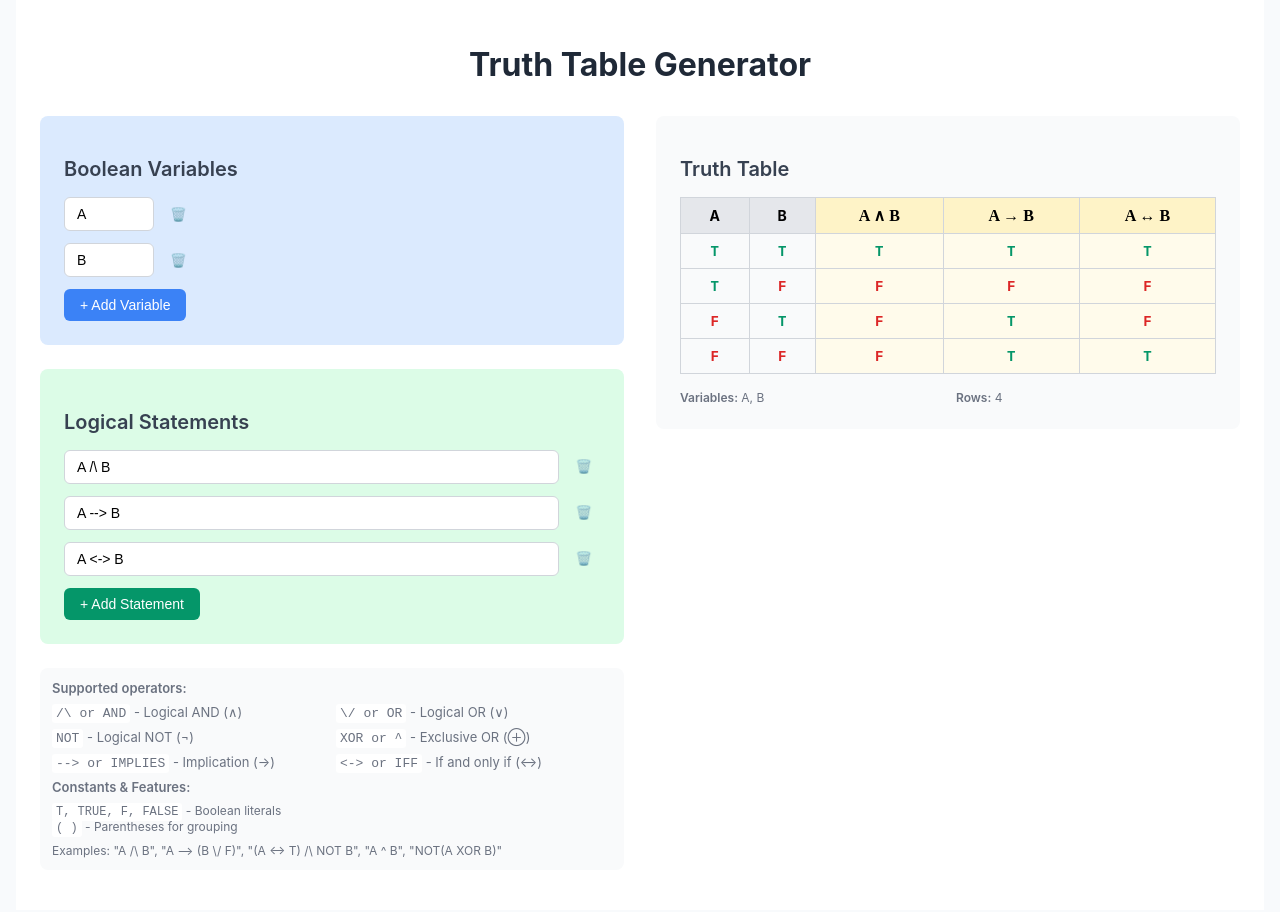
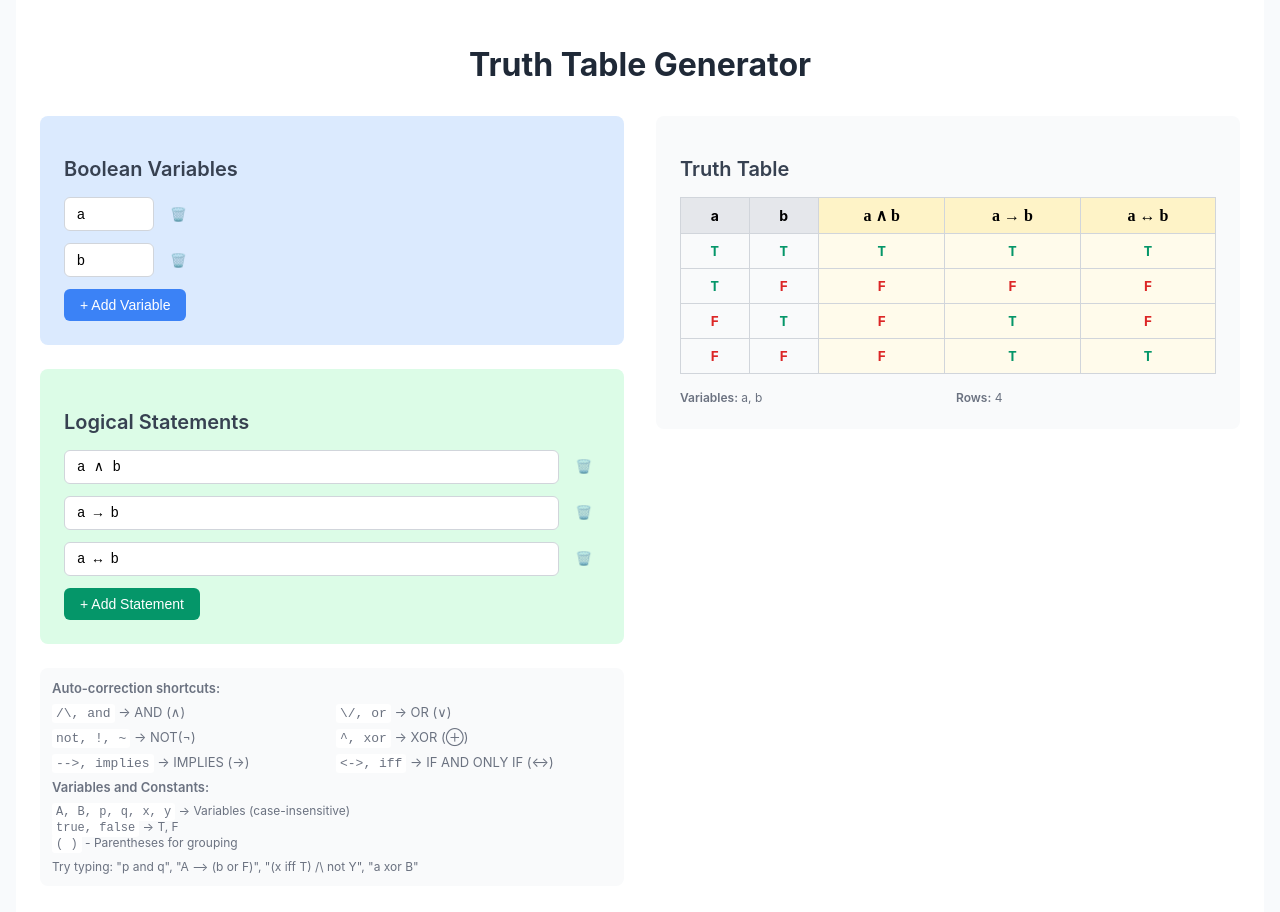
Before and after one commit to arjbarber/truth-table-generator, a React (Create React App) app: page / in a window 1280 px wide. Shown: the top 912 px of the page. Built offline with nearby package versions, Linux system fonts and the light colour scheme.

Commit message:
added autocorrect

```diff
--- a/src/App.js
+++ b/src/App.js
@@ -1,13 +1,13 @@
 import React, { useState, useCallback } from 'react';
 
 const TruthTableGenerator = () => {
-  const [variables, setVariables] = useState(['A', 'B']);
-  const [statements, setStatements] = useState(['A /\\ B', 'A --> B', 'A <-> B']);
+  const [variables, setVariables] = useState(['a', 'b']);
+  const [statements, setStatements] = useState(['a ∧ b', 'a → b', 'a ↔ b']);
   const [truthTable, setTruthTable] = useState([]);
   const [error, setError] = useState('');
 
   const addVariable = () => {
-    const nextLetter = String.fromCharCode(65 + variables.length);
+    const nextLetter = String.fromCharCode(97 + variables.length);
     if (variables.length < 8) {
       setVariables([...variables, nextLetter]);
     }
@@ -21,7 +21,8 @@ const TruthTableGenerator = () => {
 
   const updateVariable = (index, value) => {
     const newVars = [...variables];
-    newVars[index] = value.toUpperCase().replace(/[^A-Z]/g, '').slice(0, 1);
+    // Allow both uppercase and lowercase letters
+    newVars[index] = value.replace(/[^A-Za-z]/g, '').slice(0, 1);
     setVariables(newVars);
   };
 
@@ -33,13 +34,75 @@ const TruthTableGenerator = () => {
     setStatements(statements.filter((_, i) => i !== index));
   };
 
+  // Enhanced auto-correction function
+  const autoCorrectLogicalExpression = (input) => {
+    let corrected = input;
+
+    // Define replacements in order of specificity (longest patterns first)
+    const replacements = [
+      // Biconditional (if and only if)
+      { pattern: /\bif\s+and\s+only\s+if\b/gi, symbol: ' ↔ ' },
+      { pattern: /\biff\b/gi, symbol: ' ↔ ' },
+      { pattern: /<->/g, symbol: ' ↔ ' },
+
+      // Implication
+      { pattern: /\bimplies\b/gi, symbol: ' → ' },
+      { pattern: /\bif\s+then\b/gi, symbol: ' → ' },
+      { pattern: /-->/g, symbol: ' → ' },
+
+      // Conjunction (AND)
+      { pattern: /\band\b/gi, symbol: ' ∧ ' },
+      { pattern: /\/\\/g, symbol: ' ∧ ' },
+
+      // Disjunction (OR)
+      { pattern: /\bor\b/gi, symbol: ' ∨ ' },
+      { pattern: /\\\//g, symbol: ' ∨ ' },
+
+      // Exclusive OR
+      { pattern: /\bxor\b/gi, symbol: ' ⊕ ' },
+      { pattern: /\^/g, symbol: ' ⊕ ' },
+
+      // Negation
+      { pattern: /\bnot\b/gi, symbol: '¬' },
+      { pattern: /~/g, symbol: '¬' },
+      { pattern: /!/g, symbol: '¬' },
+
+      // Constants
+      { pattern: /\btrue\b/gi, symbol: 'T' },
+      { pattern: /\t\b/gi, symbol: 'T' },
+      { pattern: /\bfalse\b/gi, symbol: 'F' },
+      { pattern: /\f\b/gi, symbol: 'F' },
+    ];
+
+    // Apply replacements
+    replacements.forEach(({ pattern, symbol }) => {
+      corrected = corrected.replace(pattern, symbol);
+    });
+
+    // Clean up extra spaces around operators but preserve user spaces
+    corrected = corrected.replace(/\s*(¬)\s*/g, '$1 ');
+    corrected = corrected.replace(/\s*(∧|∨|→|↔|⊕)\s*/g, ' $1 ');
+    corrected = corrected.replace(/\s{2,}/g, ' '); // Only replace multiple spaces with single space
+
+    return corrected;
+  };
+
   const updateStatement = (index, value) => {
     const newStatements = [...statements];
-    newStatements[index] = value;
+    const currentStatement = statements[index];
+
+    // Only apply auto-correction if the text is getting longer (user is typing, not deleting)
+    if (value.length > currentStatement.length) {
+      newStatements[index] = autoCorrectLogicalExpression(value);
+    } else {
+      // User is deleting, don't auto-correct
+      newStatements[index] = value;
+    }
+
     setStatements(newStatements);
   };
 
-  // Function to convert logical expressions to symbols
+  // Function to convert logical expressions to symbols (kept for backward compatibility)
   const convertToSymbols = (expression) => {
     let result = expression;
 
@@ -70,113 +133,124 @@ const TruthTableGenerator = () => {
 
   const evaluateExpression = (expression, values) => {
     try {
-      // Improved tokenizer that handles multi-character operators properly
       const tokenize = (expr) => {
         const tokens = [];
         let i = 0;
-        expr = expr.replace(/\s+/g, ' ').trim().toUpperCase();
+        expr = expr.replace(/\s+/g, ' ').trim();
 
-        while (i < expr.length) {
-          if (expr[i] === ' ') {
+        // Handle Unicode symbols and convert them to text for parsing
+        expr = expr.replace(/¬/g, 'NOT ');
+        expr = expr.replace(/∧/g, ' AND ');
+        expr = expr.replace(/∨/g, ' OR ');
+        expr = expr.replace(/→/g, ' IMPLIES ');
+        expr = expr.replace(/↔/g, ' IFF ');
+        expr = expr.replace(/⊕/g, ' XOR ');
+
+        // Convert to uppercase for parsing but preserve original case for variable lookup
+        const upperExpr = expr.toUpperCase();
+
+        while (i < upperExpr.length) {
+          if (upperExpr[i] === ' ') {
             i++;
             continue;
           }
 
           // Single character tokens
-          if (expr[i] === '(' || expr[i] === ')') {
-            tokens.push(expr[i]);
+          if (upperExpr[i] === '(' || upperExpr[i] === ')') {
+            tokens.push(upperExpr[i]);
             i++;
             continue;
           }
 
           // Multi-character operators - check in order of length (longest first)
-          if (expr.substr(i, 13) === 'IF AND ONLY IF') {
+          if (upperExpr.substr(i, 13) === 'IF AND ONLY IF') {
             tokens.push('IFF');
             i += 13;
             continue;
           }
 
-          if (expr.substr(i, 7) === 'IMPLIES') {
+          if (upperExpr.substr(i, 7) === 'IMPLIES') {
             tokens.push('IMPLIES');
             i += 7;
             continue;
           }
 
-          if (expr.substr(i, 5) === 'FALSE') {
+          if (upperExpr.substr(i, 5) === 'FALSE') {
             tokens.push('FALSE');
             i += 5;
             continue;
           }
 
-          if (expr.substr(i, 4) === 'TRUE') {
+          if (upperExpr.substr(i, 4) === 'TRUE') {
             tokens.push('TRUE');
             i += 4;
             continue;
           }
 
-          if (expr.substr(i, 3) === 'XOR') {
+          if (upperExpr.substr(i, 3) === 'XOR') {
             tokens.push('XOR');
             i += 3;
             continue;
           }
 
-          if (expr.substr(i, 3) === 'AND') {
+          if (upperExpr.substr(i, 3) === 'AND') {
             tokens.push('AND');
             i += 3;
             continue;
           }
 
-          if (expr.substr(i, 3) === 'NOT') {
+          if (upperExpr.substr(i, 3) === 'NOT') {
             tokens.push('NOT');
             i += 3;
             continue;
           }
 
-          if (expr.substr(i, 3) === 'IFF') {
+          if (upperExpr.substr(i, 3) === 'IFF') {
             tokens.push('IFF');
             i += 3;
             continue;
           }
 
-          if (expr.substr(i, 3) === '<->') {
+          if (upperExpr.substr(i, 3) === '<->') {
             tokens.push('IFF');
             i += 3;
             continue;
           }
 
-          if (expr.substr(i, 3) === '-->') {
+          if (upperExpr.substr(i, 3) === '-->') {
             tokens.push('IMPLIES');
             i += 3;
             continue;
           }
 
-          if (expr.substr(i, 2) === 'OR') {
+          if (upperExpr.substr(i, 2) === 'OR') {
             tokens.push('OR');
             i += 2;
             continue;
           }
 
-          if (expr.substr(i, 2) === '/\\') {
+          if (upperExpr.substr(i, 2) === '/\\') {
             tokens.push('AND');
             i += 2;
             continue;
           }
 
-          if (expr.substr(i, 2) === '\\/') {
+          if (upperExpr.substr(i, 2) === '\\/') {
             tokens.push('OR');
             i += 2;
             continue;
           }
 
           // Single character operators
-          if (expr[i] === '^') {
+          if (upperExpr[i] === '^') {
             tokens.push('XOR');
             i++;
             continue;
           }
 
-          // Single letter variables
-          if (/[A-Z]/.test(expr[i])) {
+          // Single letter variables (preserve original case)
+          if (/[A-Z]/.test(upperExpr[i])) {
+            // Get the original character from the original expression
             tokens.push(expr[i]);
             i++;
             continue;
@@ -289,8 +363,8 @@ const TruthTableGenerator = () => {
             return { type: 'literal', value: false };
           }
 
-          // Variable
-          if (token && /^[A-Z]$/.test(token)) {
+          // Variable - now supports both uppercase and lowercase
+          if (token && /^[A-Za-z]$/.test(token)) {
             consume();
             return { type: 'variable', name: token };
           }
@@ -308,7 +382,8 @@ const TruthTableGenerator = () => {
         }
 
         if (ast.type === 'variable') {
-          const index = variables.findIndex(v => v === ast.name);
+          // Case-insensitive variable lookup
+          const index = variables.findIndex(v => v.toLowerCase() === ast.name.toLowerCase());
           if (index === -1) throw new Error(`Unknown variable: ${ast.name}`);
           return varValues[index];
         }
@@ -464,7 +539,8 @@ const TruthTableGenerator = () => {
       border: '1px solid #d1d5db',
       borderRadius: '6px',
       fontSize: '14px',
-      outline: 'none'
+      outline: 'none',
+      fontFamily: 'monospace'
     },
     button: {
       display: 'flex',
@@ -589,6 +665,15 @@ const TruthTableGenerator = () => {
       display: 'grid',
       gridTemplateColumns: '1fr 1fr',
       gap: '16px'
+    },
+    autoCorrectNotice: {
+      fontSize: '12px',
+      color: '#059669',
+      backgroundColor: '#d1fae5',
+      padding: '8px',
+      borderRadius: '6px',
+      marginTop: '8px',
+      textAlign: 'center'
     }
   };
 
@@ -615,8 +700,17 @@ const TruthTableGenerator = () => {
                     type="text"
                     value={variable}
                     onChange={(e) => updateVariable(index, e.target.value)}
+                    onKeyDown={
+                      (e) => {
+                        if (e.key === 'Enter') {
+                          e.preventDefault();
+                          addVariable();
+                        }
+                      }
+                    }
                     style={styles.variableInput}
                     maxLength="1"
+                    placeholder="a"
                   />
                   <button
                     onClick={() => removeVariable(index)}
@@ -653,7 +747,15 @@ const TruthTableGenerator = () => {
                     type="text"
                     value={statement}
                     onChange={(e) => updateStatement(index, e.target.value)}
-                    placeholder="Enter logical expression..."
+                    onKeyDown={
+                      (e) => {
+                        if (e.key === 'Enter') {
+                          e.preventDefault();
+                          addStatement();
+                        }
+                      }
+                    }
+                    placeholder="Type: a and b, A /\ B, p --> q, not A, etc..."
                     style={styles.statementInput}
                   />
                   <button
@@ -679,24 +781,25 @@ const TruthTableGenerator = () => {
 
           {/* Help Section */}
           <div style={styles.helpBox}>
-            <div style={styles.helpTitle}>Supported operators:</div>
+            <div style={styles.helpTitle}>Auto-correction shortcuts:</div>
             <div style={styles.helpGrid}>
-              <div><code style={styles.code}>/\ or AND</code> - Logical AND (∧)</div>
-              <div><code style={styles.code}>\/ or OR</code> - Logical OR (∨)</div>
-              <div><code style={styles.code}>NOT</code> - Logical NOT (¬)</div>
-              <div><code style={styles.code}>XOR or ^</code> - Exclusive OR (⊕)</div>
-              <div><code style={styles.code}>--> or IMPLIES</code> - Implication (→)</div>
-              <div><code style={styles.code}>&lt;-&gt; or IFF</code> - If and only if (↔)</div>
+              <div><code style={styles.code}>/\, and</code> → AND (∧)</div>
+              <div><code style={styles.code}>\/, or</code> → OR (∨)</div>
+              <div><code style={styles.code}>not, !, ~</code> → NOT(¬)</div>
+              <div><code style={styles.code}>^, xor</code> → XOR (⊕)</div>
+              <div><code style={styles.code}>-->, implies</code> → IMPLIES (→)</div>
+              <div><code style={styles.code}>&lt;-&gt;, iff</code> → IF AND ONLY IF (↔)</div>
             </div>
             <div style={{marginTop: '8px'}}>
-              <div style={styles.helpTitle}>Constants & Features:</div>
+              <div style={styles.helpTitle}>Variables and Constants:</div>
               <div style={{fontSize: '12px'}}>
-                <div><code style={styles.code}>T, TRUE, F, FALSE</code> - Boolean literals</div>
+                <div><code style={styles.code}>A, B, p, q, x, y</code> → Variables (case-insensitive)</div>
+                <div><code style={styles.code}>true, false</code> → T, F</div>
                 <div><code style={styles.code}>( )</code> - Parentheses for grouping</div>
               </div>
             </div>
             <div style={{marginTop: '8px', fontSize: '12px'}}>
-              Examples: "A /\ B", "A --> (B \/ F)", "(A &lt;-&gt; T) /\ NOT B", "A ^ B", "NOT(A XOR B)"
+              Try typing: "p and q", "A --> (b or F)", "(x iff T) /\ not Y", "a xor B"
             </div>
           </div>
         </div>
```
